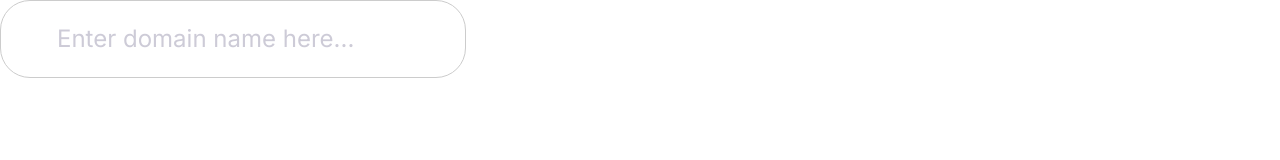
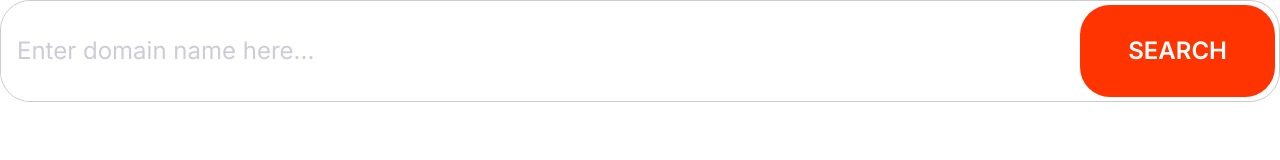
Before and after one commit to queenveekeyyy/Moshify-Website, a plain HTML site: page index.html in a window 1280 px wide. Drawn offline with Linux system fonts and the light colour scheme.

Commit message:
input groups

```diff
--- a/CSS/Styles.css
+++ b/CSS/Styles.css
@@ -4,6 +4,8 @@
    --color-accent:#ff3400;
    --color--headings:#1b0760;
    --color--body:#916ca4;
+   --color-border:#ccc;
+   --border-radius:30px;
 }
 
  *,*::after,*::before{
@@ -90,7 +92,7 @@
 
  /*Badges*/
  .badge{
-   border-radius: 30px;
+   border-radius: var(--border-radius);
    padding: 0.5rem 2rem;
    font-weight: 600;
    white-space: nowrap;
@@ -156,7 +158,7 @@
    text-transform: uppercase;
    padding: 2rem 3rem;
    border: 0;
-   border-radius: 40px;
+   border-radius: 30px;
    cursor: pointer;
    white-space: nowrap;
    text-align: center;
@@ -205,16 +207,11 @@
    color: #fff;
 }
 
-@media screen  and (min-width: 1024px) {
-   .btn{
-      font-size: 1.5rem;
-   }
-}
 
 .input {
    padding: 1.5rem 3.5rem;
    border: 1px solid #ccc;
-   border-radius: 30px;
+   border-radius: var(--border-radius);
    outline: 0;
    color: var(--color--headings);
    font-size: 2rem;
@@ -223,6 +220,27 @@
 ::placeholder {
    color: #cdcbd7;
 }
+.input-group {
+   border: 1px solid var(--color-border);
+   display: flex;
+   border-radius: var(--border-radius);
+}
+
+.input-group .input {
+border:0;
+flex-grow: 1;
+padding: 1.5rem 1rem;
+}
+
+.input-group .btn{
+   margin: 4px;
+}
+
+@media screen  and (min-width: 1024px) {
+   .btn{
+      font-size: 1.5rem;
+   }
+}
 
 @media screen and (min-width: 1024px) {
    .input{
--- a/index.html
+++ b/index.html
@@ -16,6 +16,9 @@
     <link rel="stylesheet" href="CSS/Styles.css" />
   </head>
   <body>
-  <input type="text" class="input" placeholder="Enter domain name here...">
+    <div class="input-group">
+      <input type="text" class="input" placeholder="Enter domain name here...">
+      <button class="btn btn--accent">Search</button>
+    </div>
   </body>
 </html>
```
Also changed, not shown: components/inputgroup.html (added, +4 -0 lines).
